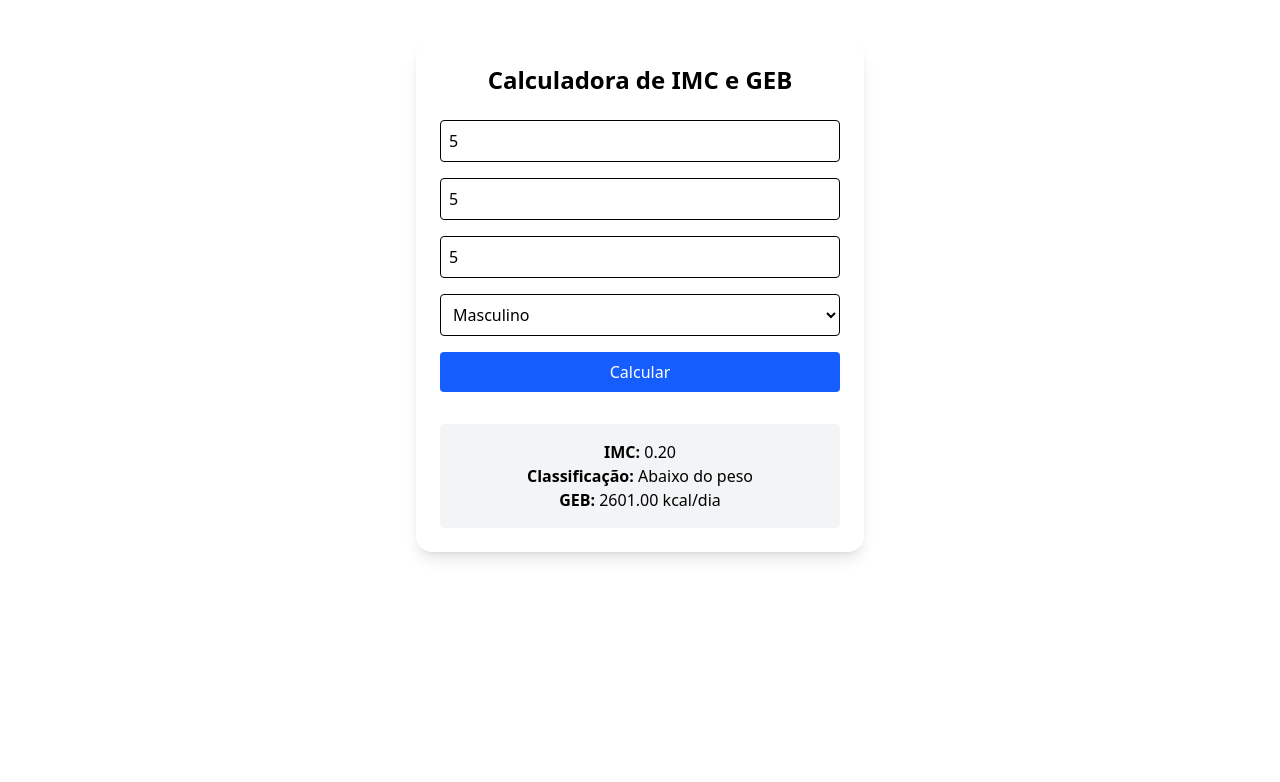
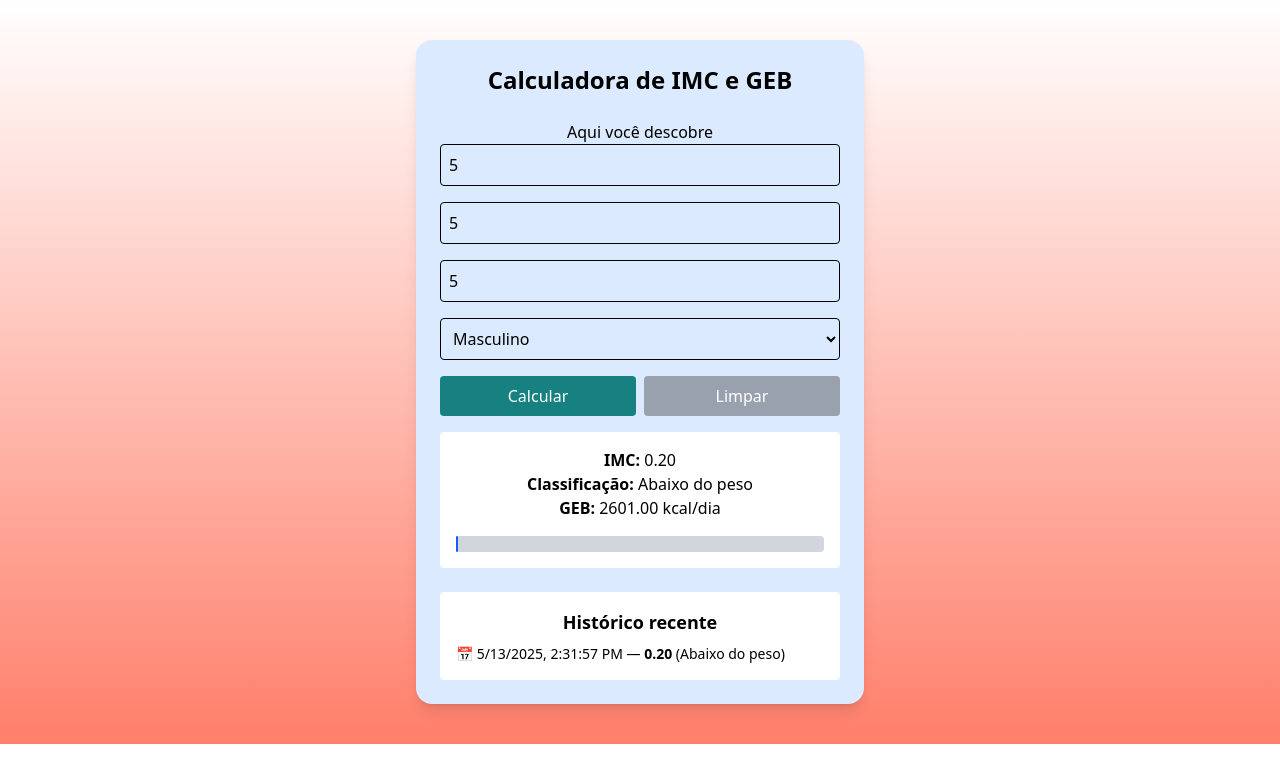
Before and after one commit to hudsonmartins08/zero2fit, a Next.js app: page /FormularioImcGeb in a window 1280 px wide. Both pictures are taken after typing "5", "5", "5" into the empty fields and a click on the button "Calcular". Shown: the top 782 px of the page. Built offline with nearby package versions, Linux system fonts and the light colour scheme.

Commit message:
Caluladora com cor

```diff
--- a/src/pages/FormularioImcGeb/index.jsx
+++ b/src/pages/FormularioImcGeb/index.jsx
@@ -1,4 +1,4 @@
-import React, { useState } from "react";
+import React, { useState, useEffect } from "react";
 
 export default function CalculadoraSaude() {
   const [peso, setPeso] = useState("");
@@ -8,19 +8,37 @@ export default function CalculadoraSaude() {
   const [imc, setImc] = useState(null);
   const [classificacaoIMC, setClassificacaoIMC] = useState("");
   const [geb, setGeb] = useState(null);
+  const [corFundo, setCorFundo] = useState("bg-gray-100");
+  const [historico, setHistorico] = useState([]);
 
   const classificarIMC = (imc) => {
-    if (imc < 18.5) return "Abaixo do peso";
-    if (imc < 25) return "Peso normal";
-    if (imc < 30) return "Sobrepeso";
-    if (imc < 35) return "Obesidade grau I";
-    if (imc < 40) return "Obesidade grau II";
+    if (imc < 18.5) {
+      setCorFundo("bg-blue-100");
+      return "Abaixo do peso";
+    }
+    if (imc < 25) {
+      setCorFundo("bg-green-100");
+      return "Peso normal";
+    }
+    if (imc < 30) {
+      setCorFundo("bg-yellow-100");
+      return "Sobrepeso";
+    }
+    if (imc < 35) {
+      setCorFundo("bg-orange-200");
+      return "Obesidade grau I";
+    }
+    if (imc < 40) {
+      setCorFundo("bg-orange-400");
+      return "Obesidade grau II";
+    }
+    setCorFundo("bg-red-400");
     return "Obesidade grau III";
   };
 
   const calcular = () => {
     const pesoNum = parseFloat(peso);
-    const alturaNum = parseFloat(altura); // altura em metros
+    const alturaNum = parseFloat(altura);
     const idadeNum = parseInt(idade);
 
     if (!pesoNum || !alturaNum || !idadeNum) {
@@ -29,26 +47,59 @@ export default function CalculadoraSaude() {
     }
 
     const imcCalculado = pesoNum / (alturaNum * alturaNum);
-    setImc(imcCalculado.toFixed(2));
-    setClassificacaoIMC(classificarIMC(imcCalculado));
+    const imcFinal = imcCalculado.toFixed(2);
+    const classificacao = classificarIMC(imcCalculado);
+
+    setImc(imcFinal);
+    setClassificacaoIMC(classificacao);
 
     const alturaCm = alturaNum * 100;
     let gebCalculado = 0;
 
     if (sexo === "masculino") {
-      gebCalculado = 66 + (13.8 * pesoNum) + (5 * alturaCm) - (6.8 * idadeNum);
+      gebCalculado = 66 + 13.8 * pesoNum + 5 * alturaCm - 6.8 * idadeNum;
     } else {
-      gebCalculado = 655 + (9.6 * pesoNum) + (1.8 * alturaCm) - (4.7 * idadeNum);
+      gebCalculado = 655 + 9.6 * pesoNum + 1.8 * alturaCm - 4.7 * idadeNum;
     }
 
     setGeb(gebCalculado.toFixed(2));
+
+    const novoRegistro = {
+      data: new Date().toLocaleString(),
+      peso: pesoNum,
+      altura: alturaNum,
+      imc: imcFinal,
+      classificacao,
+    };
+
+    const novoHistorico = [novoRegistro, ...historico].slice(0, 5); // Limita a 5 registros
+    setHistorico(novoHistorico);
+    localStorage.setItem("historicoIMC", JSON.stringify(novoHistorico));
+  };
+
+  const limpar = () => {
+    setPeso("");
+    setAltura("");
+    setIdade("");
+    setSexo("masculino");
+    setImc(null);
+    setClassificacaoIMC("");
+    setGeb(null);
+    setCorFundo("bg-gray-100");
   };
 
   return (
-    <div className="max-w-md mx-auto mt-10 p-6 bg-white rounded-2xl shadow-lg">
-      <h2 className="text-2xl font-bold text-center mb-6">Calculadora de IMC e GEB</h2>
-
-      <div className="space-y-4">
+    <section className=" bg-gradient-to-t from-[#FF7F6A] to-[#823f35]h-screen py-10">
+      <div
+        className={`max-w-md mx-auto p-6 rounded-2xl shadow-lg ${corFundo}`}
+      >
+        <h2 className="text-2xl font-bold text-center mb-6">
+          Calculadora de IMC e GEB
+        </h2>
+        <h3 className=" maw-w-md flex justify-center flex- ">
+          Aqui você descobre
+        </h3>
+        <div className=" space-y-4">
           <input
             type="number"
             placeholder="Peso (kg)"
@@ -79,21 +130,59 @@ export default function CalculadoraSaude() {
             <option value="feminino">Feminino</option>
           </select>
 
+          <div className=" flex gap-2">
             <button
               onClick={calcular}
-          className="w-full bg-blue-600 text-white py-2 rounded hover:bg-blue-700"
+              className="w-full bg-[#178080] text-white py-2 rounded hover:bg-[#FF7F6A]"
             >
               Calcular
             </button>
+            <button
+              onClick={limpar}
+              className="w-full bg-gray-400 text-white py-2 rounded hover:bg-gray-500"
+            >
+              Limpar
+            </button>
+          </div>
 
           {imc && (
-          <div className="mt-4 p-4 bg-gray-100 rounded text-center">
-            <p><strong>IMC:</strong> {imc}</p>
-            <p><strong>Classificação:</strong> {classificacaoIMC}</p>
-            <p><strong>GEB:</strong> {geb} kcal/dia</p>
+            <div className="mt-4 p-4 bg-white rounded text-center">
+              <p>
+                <strong>IMC:</strong> {imc}
+              </p>
+              <p>
+                <strong>Classificação:</strong> {classificacaoIMC}
+              </p>
+              <p>
+                <strong>GEB:</strong> {geb} kcal/dia
+              </p>
+
+              <div className="mt-4 w-full h-4 bg-gray-300 rounded">
+                <div
+                  className="h-4 bg-blue-600 rounded"
+                  style={{ width: `${(parseFloat(imc) / 40) * 100}%` }}
+                />
+              </div>
+            </div>
+          )}
+
+          {historico.length > 0 && (
+            <div className="mt-6 p-4 bg-white rounded">
+              <h3 className="text-lg font-semibold mb-2 text-center">
+                Histórico recente
+              </h3>
+              <ul className="text-sm space-y-1">
+                {historico.map((item, index) => (
+                  <li key={index}>
+                    📅 {item.data} — <strong>{item.imc}</strong> (
+                    {item.classificacao})
+                  </li>
+                ))}
+              </ul>
             </div>
           )}
         </div>
       </div>
+    </section>
   );
 }
```
Lines whose indentation alone changed are shown as unchanged.
